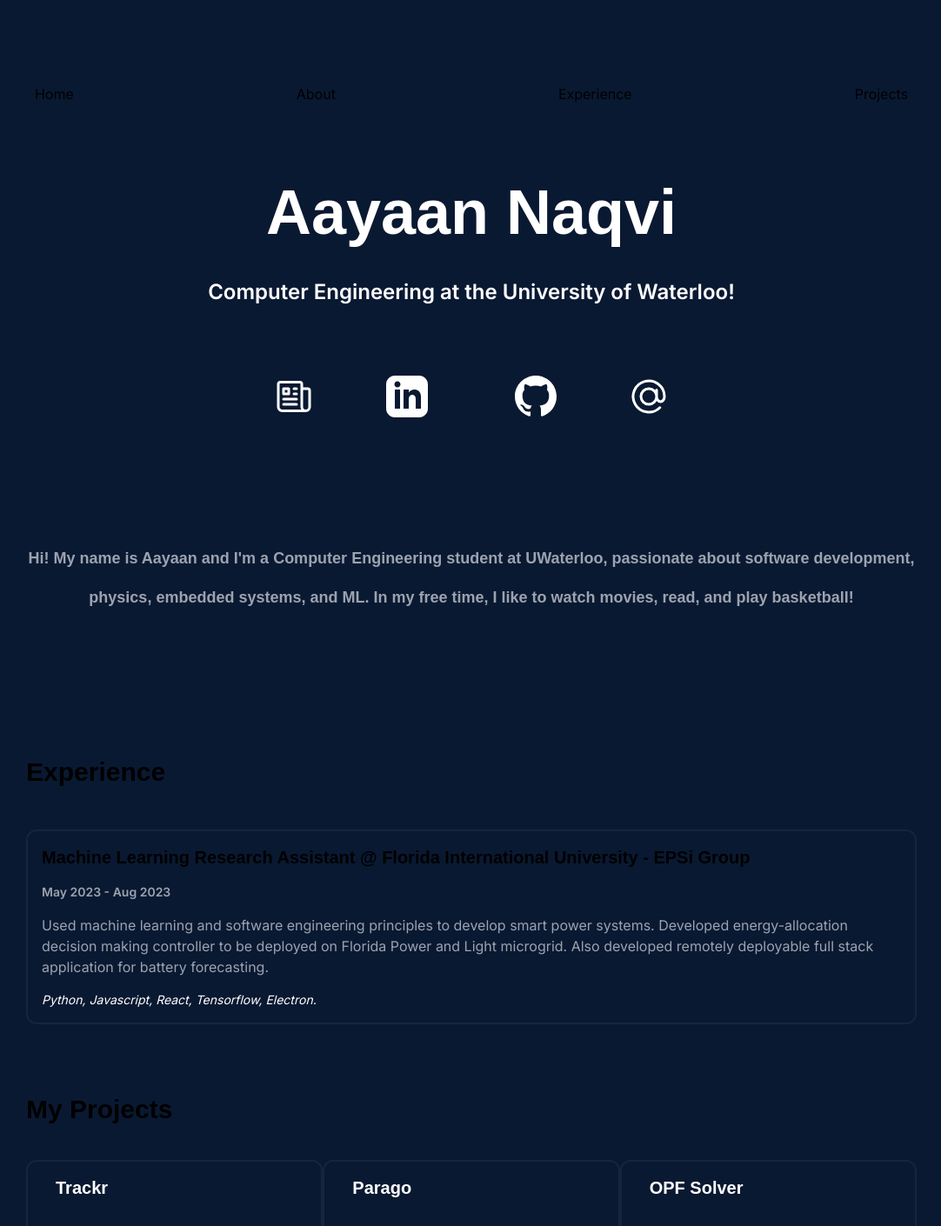
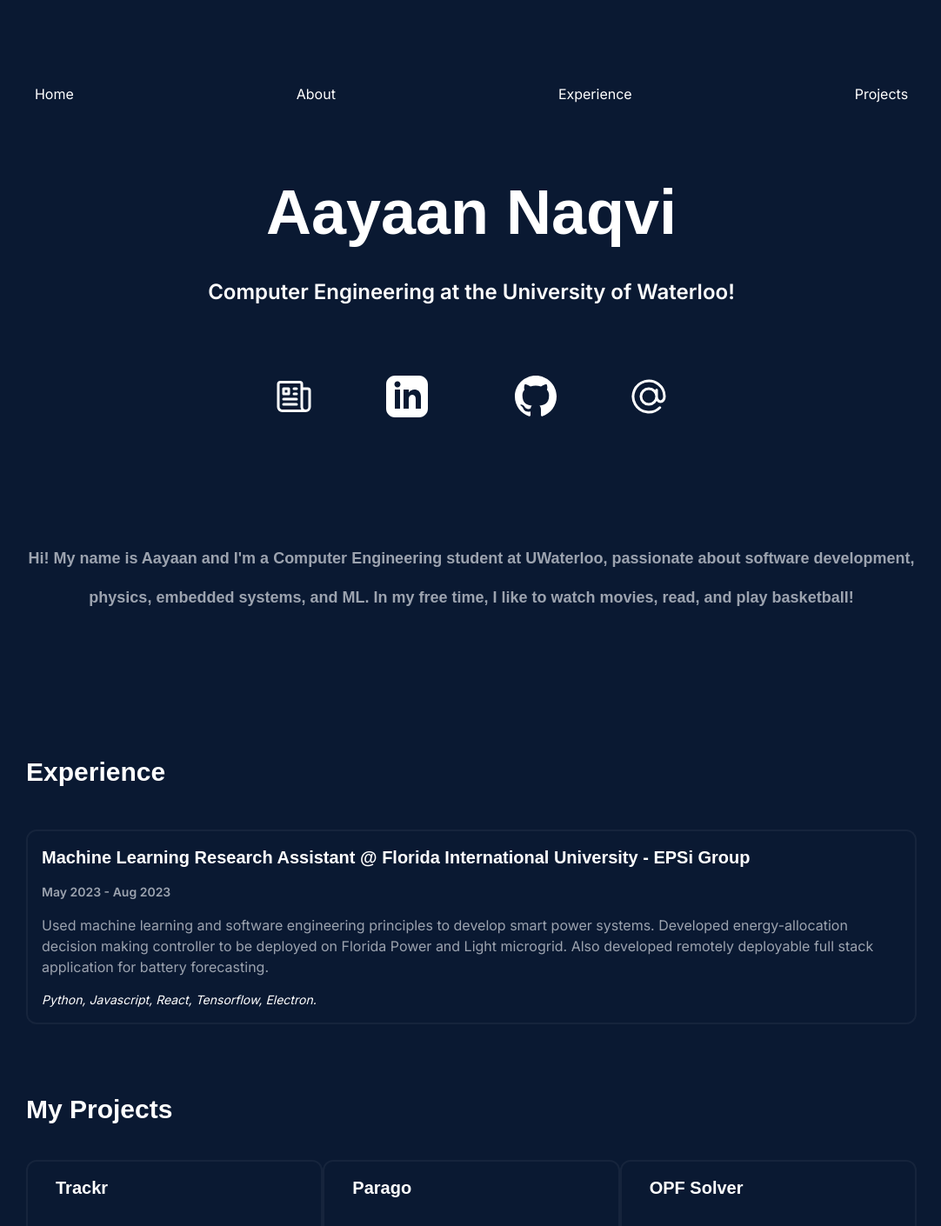
Before and after one commit to AayaanN/personal-site, a Next.js app in the folder personal-site-good/: page / in a window 1280 px wide. Shown: the top 1410 px of the page at 87% size, without its empty margins (98-1180 px from the left). Built offline with nearby package versions, Linux system fonts and the light colour scheme.

Commit message:
text-white issues with older browsers

```diff
--- a/personal-site-good/app/navbar/navbar.js
+++ b/personal-site-good/app/navbar/navbar.js
@@ -8,7 +8,7 @@ import {animateScroll as scroll } from "react-scroll";
 const Navbar= () => {
 
     return(
-        <div className=" p-0 mb-20 flex ">
+        <div className=" p-0 mb-20 flex text-white">
 
                 <Link href='#' className="mx-32 hover:text-teal-400">
                     Home
--- a/personal-site-good/app/projects/page.js
+++ b/personal-site-good/app/projects/page.js
@@ -20,7 +20,7 @@ import quickstat from '/public/quickstat.png'
 
     return(
         <div className="mt-20 " id="projects-section">
-            <h2 className="text-3xl font-bold mb-10 font-poppins">My Projects</h2>
+            <h2 className="text-3xl font-bold mb-10 font-poppins text-white">My Projects</h2>
             <div className="grid grid-cols-3 gap-0 rounded-xl ">
                 <Project_Block
                     project_name='Trackr'
--- a/personal-site-good/app/work/work.js
+++ b/personal-site-good/app/work/work.js
@@ -8,7 +8,7 @@ import Work_Block from "./work_block";
 const Work = () => {
 
     return(
-        <div className="mt-20 w-full " id="experience">
+        <div className="mt-20 w-full text-white" id="experience">
             <h2 className="text-3xl font-bold font-poppins">Experience</h2>
             <div className="rounded-xl ">
                 <Work_Block
--- a/personal-site-good/app/work/work_block.js
+++ b/personal-site-good/app/work/work_block.js
@@ -18,7 +18,7 @@
 
     return(
         <a href={link} target="_blank" rel="noopener noreferrer">
-            <div className={`mt-12 w-full border-[2px] border-white/5 p-4 rounded-xl hover:bg-white/5 hover:shadow-xl`} onMouseEnter={handleMouseEnter} onMouseLeave={handleMouseExit}>
+            <div className={`mt-12 w-full border-[2px] border-white/5 p-4 rounded-xl hover:bg-white/5 hover:shadow-xl text-white`} onMouseEnter={handleMouseEnter} onMouseLeave={handleMouseExit}>
                 <p className={`w-full font-bold text-xl font-poppins ${(hovering === true) ? "text-teal-400":null}`}>{title} @ {company}</p>
                 <p className="font-inter font-semibold text-gray-400 mt-4">{date}</p>
                 <p className="font-inter text-base text-gray-400 mt-4">{description}</p>
```
